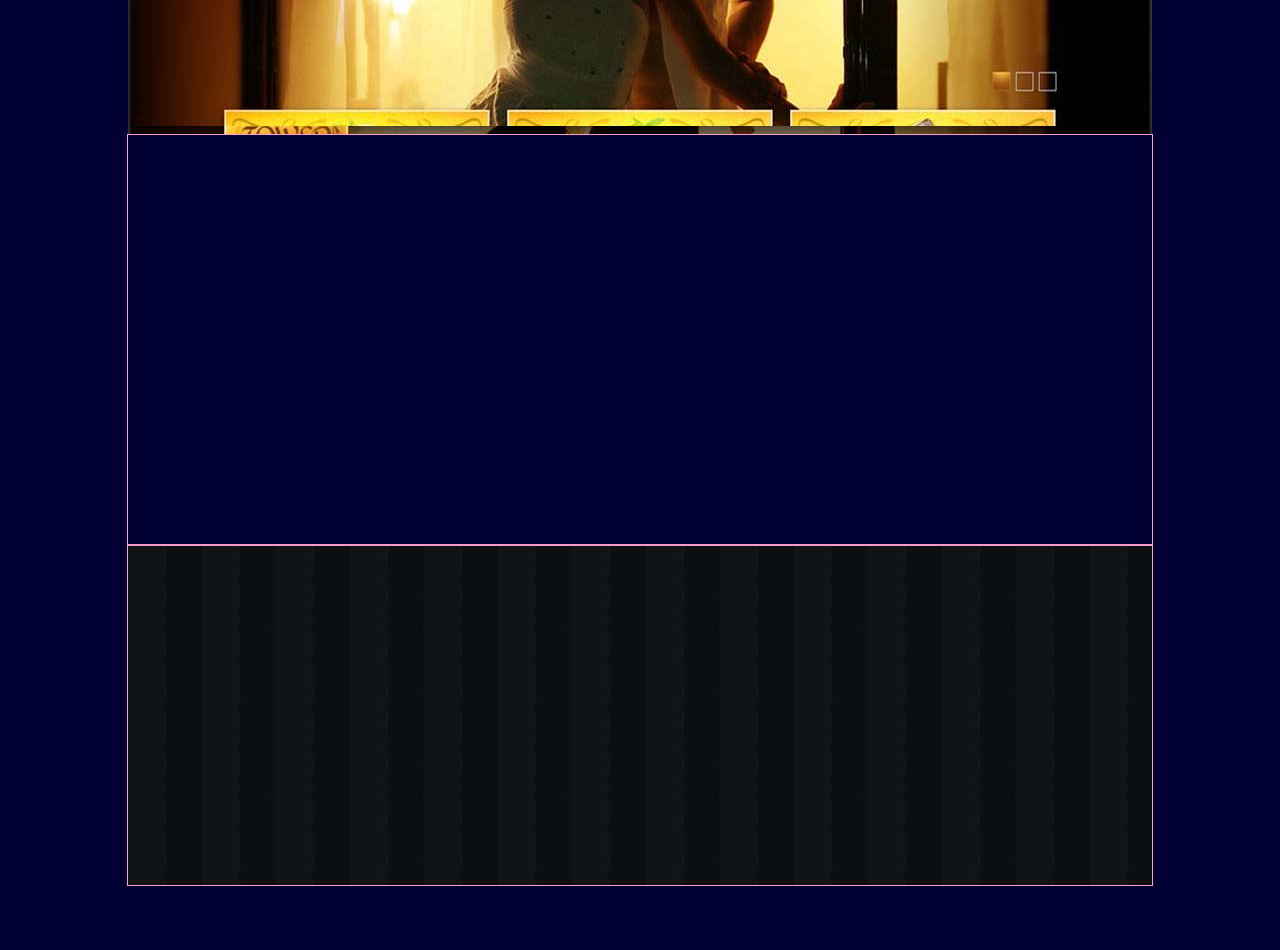
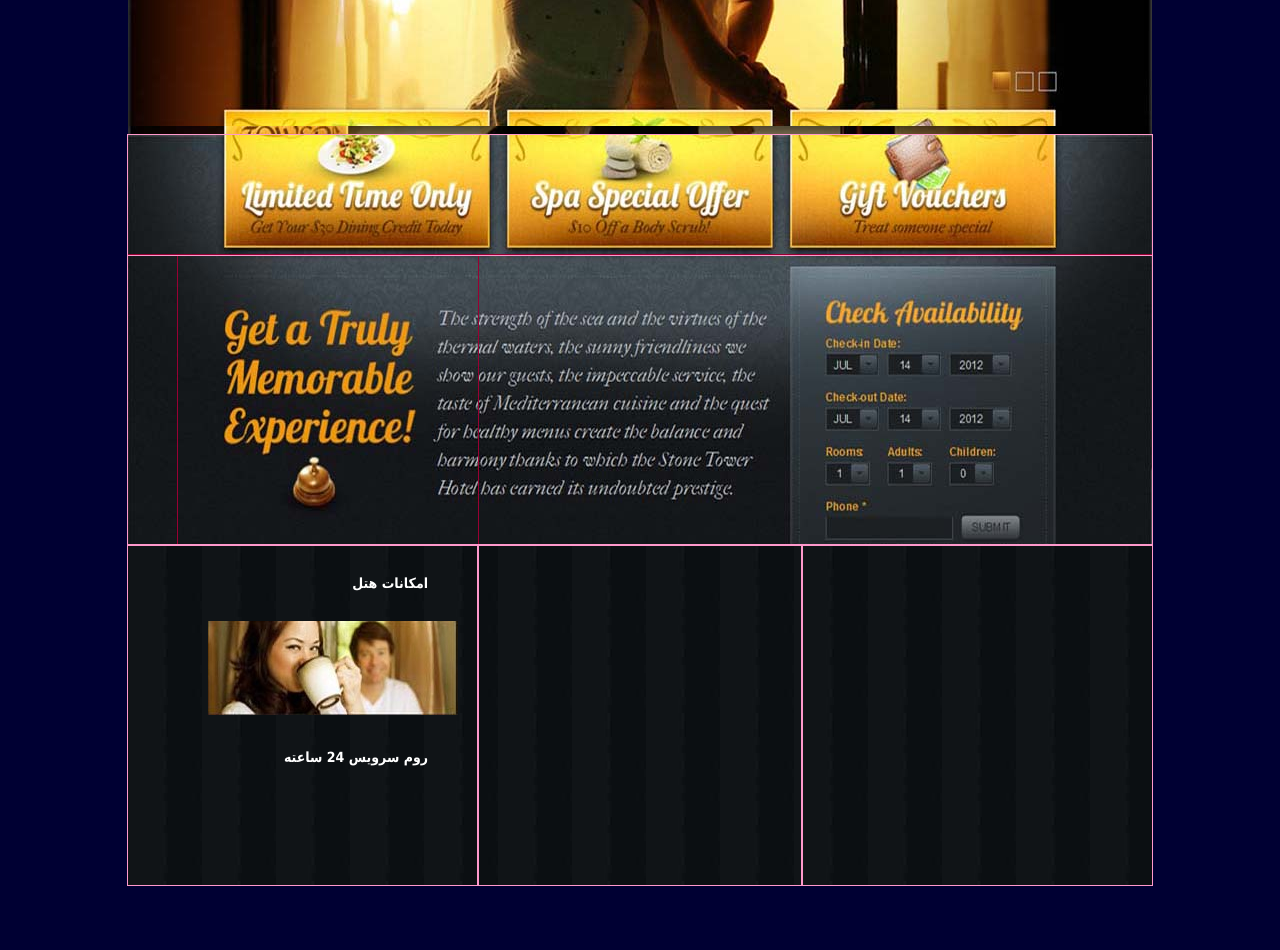
Before and after one commit to 1Tuts/iran-hotelma.ir-w2-project, a plain HTML site: page hoteliranma/index.html in a window 1280 px wide. Shown: the part 300-1250 px from the top of the page. Drawn offline with Linux system fonts and the light colour scheme.

Commit message:
add some div to content div

```diff
--- a/hoteliranma/css/css.css
+++ b/hoteliranma/css/css.css
@@ -5,6 +5,10 @@
 	padding:0;
 	margin:0;
 }
+clear{
+	width:0;
+	height:0;
+	clear:both;}
 div {
 /*outline:1px solid #FC3;*/
 }
@@ -22,8 +26,7 @@ div.container {
 /*-------------header--------------------------*/
 div.header {
 	width:auto;
-	height:75px;
-	/*outline:1px solid #F00;*/
+	height:75px;/*outline:1px solid #F00;*/
 }
 /*-------------header top------------------------*/
 div.headertop {
@@ -33,7 +36,7 @@ div.headertop {
 	padding:5px 30px 0 30px;
 	background-color:#434d56;
 }
-div.headertop a{
+div.headertop a {
 	color:#CCC;
 	float:right;
 	text-decoration:none;
@@ -41,7 +44,7 @@ div.headertop a{
 	font-size:12px;
 	text-shadow:1px 1px 5px #FFFFFF;
 }
-div.headertop a:hover{
+div.headertop a:hover {
 	color:#FFF;
 }
 /*------------- header down ---------------------*/
@@ -57,22 +60,21 @@ div.menu {
 	/*outline:1px solid #F00;*/
 	float:right;
 	margin:0 auto;
-
 }
-div.menu > ul{
+div.menu > ul {
 	list-style-type:none;
 	width:480px;
 	margin:0 auto;
 }
-div.menu li{
+div.menu li {
 	float:right;
 	border-right:2px solid #000;
 	position: relative;
 }
-div.menu li:last-child{
+div.menu li:last-child {
 	border-left:2px solid #000;
 }
-div.menu a{
+div.menu a {
 	text-decoration:none;
 	color:#FFF;
 	font-size:14px;
@@ -81,41 +83,40 @@ div.menu a{
 	padding:14px 18px;
 	display:block;
 }
-div.menu a:hover{
+div.menu a:hover {
 	color:#000000;
 	background-color:#C90;
 }
-div.menu a:hover,div.headertop a:hover,div.logoimage img:hover{
-	-webkit-transition:all .3s linear ;
-	-ms-transition:all .3s linear ;
-	-o-transition:all .3s linear ;
-	-moz-transition:all .3s linear ;
+div.menu a:hover, div.headertop a:hover, div.logoimage img:hover {
+	-webkit-transition:all .3s linear;
+	-ms-transition:all .3s linear;
+	-o-transition:all .3s linear;
+	-moz-transition:all .3s linear;
 }
-div.menu li ul{
+div.menu li ul {
 	list-style-type:none;
 	position: absolute;
 	display:none;
 	right:-2px;
 }
-div.menu li:hover ul{
+div.menu li:hover ul {
 	min-width:100%;
 	display:inline;
 }
-div.menu li li{
+div.menu li li {
 	float: none;
 	background-color:#dbb051;
 	border:0 none;
-
 }
-div.menu li li a{
+div.menu li li a {
 	white-space: nowrap;
 	padding:7px 8px;
 	color:#000;
 }
-div.menu li li a:hover{
+div.menu li li a:hover {
 	color:#FFF;
 }
-div.menu li li:last-child{
+div.menu li li:last-child {
 	border-left:0px;
 }
 div.logoimage {
@@ -128,7 +129,7 @@ div.logoimage {
 	top:-20px;
 	background-color:#999;
 }
-div.logoimage img:hover{
+div.logoimage img:hover {
 	background-color:#666;
 }
 /*-------------banner--------------------------*/
@@ -139,9 +140,8 @@ div.banner {
 }
 /*-------------content--------------------------*/
 div.content {
+	background-image:url(../images/content.jpg);
 
-
-	background-repeat:repeat;
 	width:auto;
 	height:750px;
 	padding:0 px;
@@ -153,14 +153,30 @@ div.contentmaster {
 	width:auto;
 	height:410px;
 	padding:0 px;
+	background-image:
 }
-div.content top{
-	width:200px;;
-	height:250px;
+div.contenttop {
+	width:auto;
 
-
+	outline:1px solid #F9C;
+	height:120px;
 }
-
+div.contentdown{
+	padding-left:50px;
+	padding-right:50px;
+	outline:1px solid #903;
+	height:290px;
+	width:auto;}
+div.contentleft{
+	outline:1px solid #903;
+	float:left;
+	width:300px;
+	height:inherit;}
+div.contentright{
+	width:auto;
+	height:inherit;
+	margin-left:300px;}
+	/*-------------content2--------------------------*/
 div.content2 {
 	background-image:url(../images/backcontent2%20copy.jpg);
 	background-repeat:repeat;
@@ -168,6 +184,34 @@ div.content2 {
 	width:auto;
 	height:340px
 }
+div.contentleft2{
+	padding:0px 20px;
+		outline:1px solid #F9C;
+	width:310px;
+	height:inherit;
+	float:left;}
+	div.contentleft2 li{
+		list-style-type:none;}
+h4{
+	font-family:Tahoma, Geneva, sans-serif;
+	font-size:14px;
+	color:#FFFFFF;
+	font-weight:bold;
+	padding:30px;
+	list-style-type:none;
+}
+div.contentright2{
+		outline:1px solid #F9C;
+	width:350px;
+	height:inherit;
+	float:right;}
+div.contentcenter2{
+		outline:1px solid #F9C;
+	width:auto;
+	height:inherit;
+	margin:0 350px;
+	}
+
 /*-------------footer-------------------------*/
 div.footer {
 	width:auto;
--- a/hoteliranma/index.html
+++ b/hoteliranma/index.html
@@ -36,11 +36,31 @@
   <div class="banner"></div>
   <div class="content">
     <div class="contentmaster">
-      <div class="content top">
+    	  <div class="contenttop"></div>
+      	 <div class="contentdown">
+         	 <div class="contentleft"></div>
+              <div class="contentright"></div>
 
-      </div>
+
+         </div>
+
     </div>
     <div class="content2">
+    	<div class="contentleft2">
+        	<ul>
+            	<li>	<h4>امکانات هتل</h4></li>
+                <li><img src="images/emkanat.jpg" height="94" width="250" /></li>
+                <li><h4>روم سرویس 24 ساعته</h4></li>
+                <li></li>
+                <li></li>
+
+                </ul>
+
+
+        </div>
+        <div class="contentright2"></div>
+        <div class="contentcenter2"></div>
+        <div class="clear"></div>
 
     </div>
   </div>
```
Also changed, not shown: hoteliranma/images/emkanat.jpg (added). Lines whose indentation alone changed are shown as unchanged.
